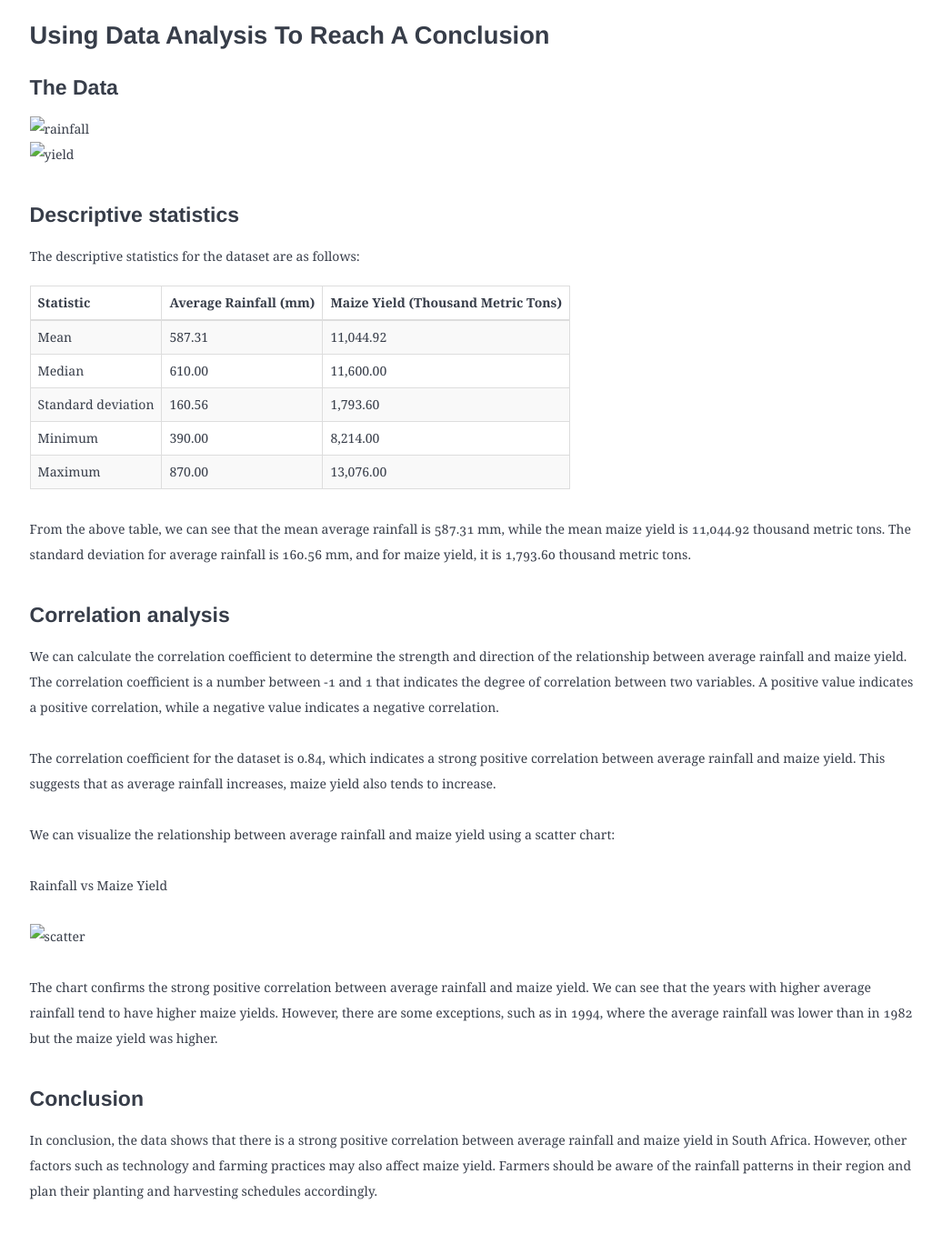
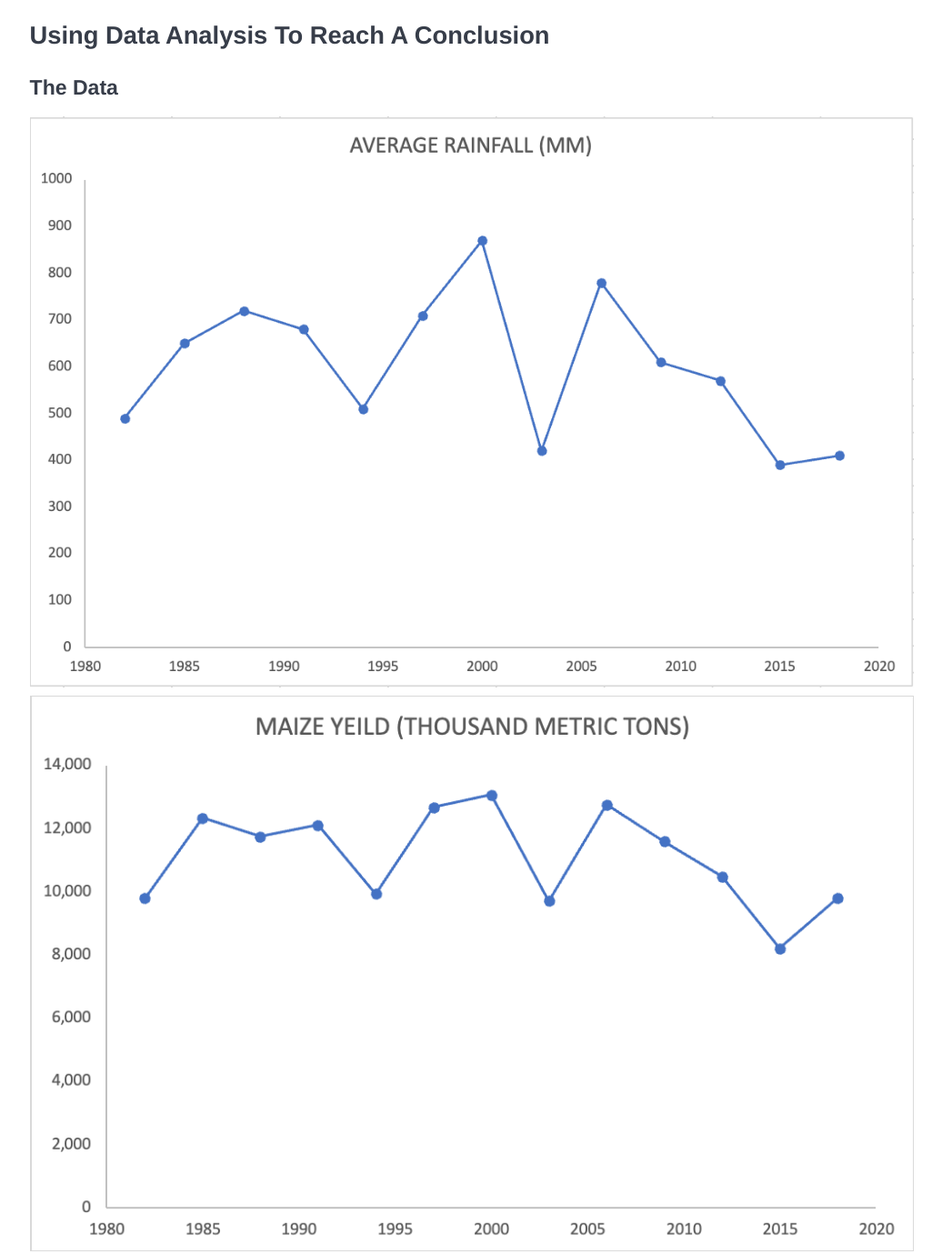
Before and after one commit to natashakothari/group4, a plain HTML site: page index.html in a window 1280 px wide. Shown: the part 580-1959 px from the top of the page at 91% size, without its empty margins (121-1157 px from the left). Before the commit the page ends 1904 px from the top, so only its background shows below. Drawn offline with nearby package versions, Linux system fonts and the light colour scheme.

Commit message:
Update index.html

```diff
--- a/index.html
+++ b/index.html
@@ -6,8 +6,8 @@
 Hypothesis: A higher amount of rainfall during the growing season of maize will result in higher maize yields, whereas lower rainfall amounts will lead to lower yields.</p>
 <h2 class="code-line" data-line-start=9 data-line-end=10><a id="Using_Data_Analysis_To_Reach_A_Conclusion_9"></a>Using Data Analysis To Reach A Conclusion</h2>
 <h3 class="code-line" data-line-start=11 data-line-end=12><a id="The_Data_11"></a>The Data</h3>
-<p class="has-line-data" data-line-start="13" data-line-end="15"><img src="google.com" alt="rainfall"><br>
-<img src="google.com" alt="yield"></p>
+<p class="has-line-data" data-line-start="13" data-line-end="15"><img src="rain.png" alt="rainfall"><br>
+<img src="maiz.png" alt="yield"></p>
 <h3 class="code-line" data-line-start=16 data-line-end=17><a id="Descriptive_statistics_16"></a>Descriptive statistics</h3>
 <p class="has-line-data" data-line-start="18" data-line-end="19">The descriptive statistics for the dataset are as follows:</p>
 <table class="table table-striped table-bordered">
@@ -52,7 +52,7 @@ Hypothesis: A higher amount of rainfall during the growing season of maize will
 <p class="has-line-data" data-line-start="34" data-line-end="35">The correlation coefficient for the dataset is 0.84, which indicates a strong positive correlation between average rainfall and maize yield. This suggests that as average rainfall increases, maize yield also tends to increase.</p>
 <p class="has-line-data" data-line-start="36" data-line-end="37">We can visualize the relationship between average rainfall and maize yield using a scatter chart:</p>
 <p class="has-line-data" data-line-start="38" data-line-end="39">Rainfall vs Maize Yield</p>
-<p class="has-line-data" data-line-start="40" data-line-end="41"><img src="google.com" alt="scatter"></p>
+<p class="has-line-data" data-line-start="40" data-line-end="41"><img src="scatter.png" alt="scatter"></p>
 <p class="has-line-data" data-line-start="42" data-line-end="43">The chart confirms the strong positive correlation between average rainfall and maize yield. We can see that the years with higher average rainfall tend to have higher maize yields. However, there are some exceptions, such as in 1994, where the average rainfall was lower than in 1982 but the maize yield was higher.</p>
 <h3 class="code-line" data-line-start=44 data-line-end=45><a id="Conclusion_44"></a>Conclusion</h3>
 <p class="has-line-data" data-line-start="46" data-line-end="47">In conclusion, the data shows that there is a strong positive correlation between average rainfall and maize yield in South Africa. However, other factors such as technology and farming practices may also affect maize yield. Farmers should be aware of the rainfall patterns in their region and plan their planting and harvesting schedules accordingly.</p>
```
